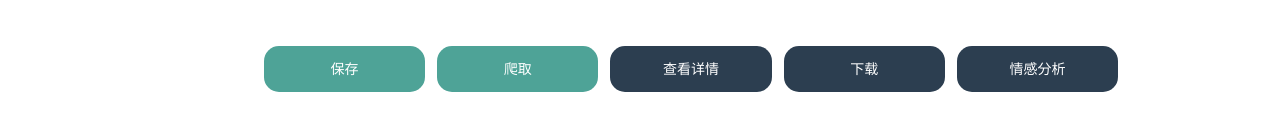
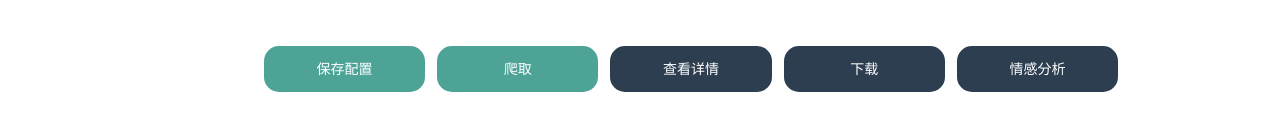
Before and after one commit to zym10101/2023Spring-SEIII-Frontend, a Vue app: page /scrapy in a window 1280 px wide. Shown: the part 342-472 px from the top of the page. Built offline with nearby package versions, Linux system fonts and the light colour scheme.

Commit message:
feat:页面跳转到可视化页面，并携带数据

```diff
--- a/src/views/ScrapyView.vue
+++ b/src/views/ScrapyView.vue
@@ -28,7 +28,7 @@
           <el-col class="line" :span="11">当前状态:{{ scrapy_status }}</el-col>
         </el-form-item>
         <el-form-item>
-          <el-button type="primary" class="primaryButton buttonitem" @click="onSubmit">保存</el-button>
+          <el-button type="primary" class="primaryButton buttonitem" @click="onSubmit">保存配置</el-button>
           <el-button type="primary" class="primaryButton buttonitem" @click="crawling">爬取</el-button>
           <el-button type="success" class="successButton buttonitem" id="scrapy_issue_detail"
                      @click="dataTableVisible = true">查看详情
@@ -83,17 +83,19 @@
   margin-top: 20px;
   margin-left: 12px;
 
-    &:hover {
-        background: #71b5ac;
-    }
+&
+:hover {
+  background: #71b5ac;
+}
 
 }
 .successButton {
   background: #2c3e50;
 
-  &:hover {
-    background: #566573;
-  }
+&
+:hover {
+  background: #566573;
+}
 
 }
 
@@ -286,7 +288,14 @@ export default {
       });
       this.scrapy_status = '情感分析中，请稍候……';
       axios.get("/api/issue/cal-Senti").then((res) => {
-        console.log(res);
+        this.$router.push({
+          // 跳转到的页面名
+          name: 'analyse',
+          // 传递的参数集合
+          params: {
+            detailData: res.data
+          }
+        })
       })
     }
   },
```
